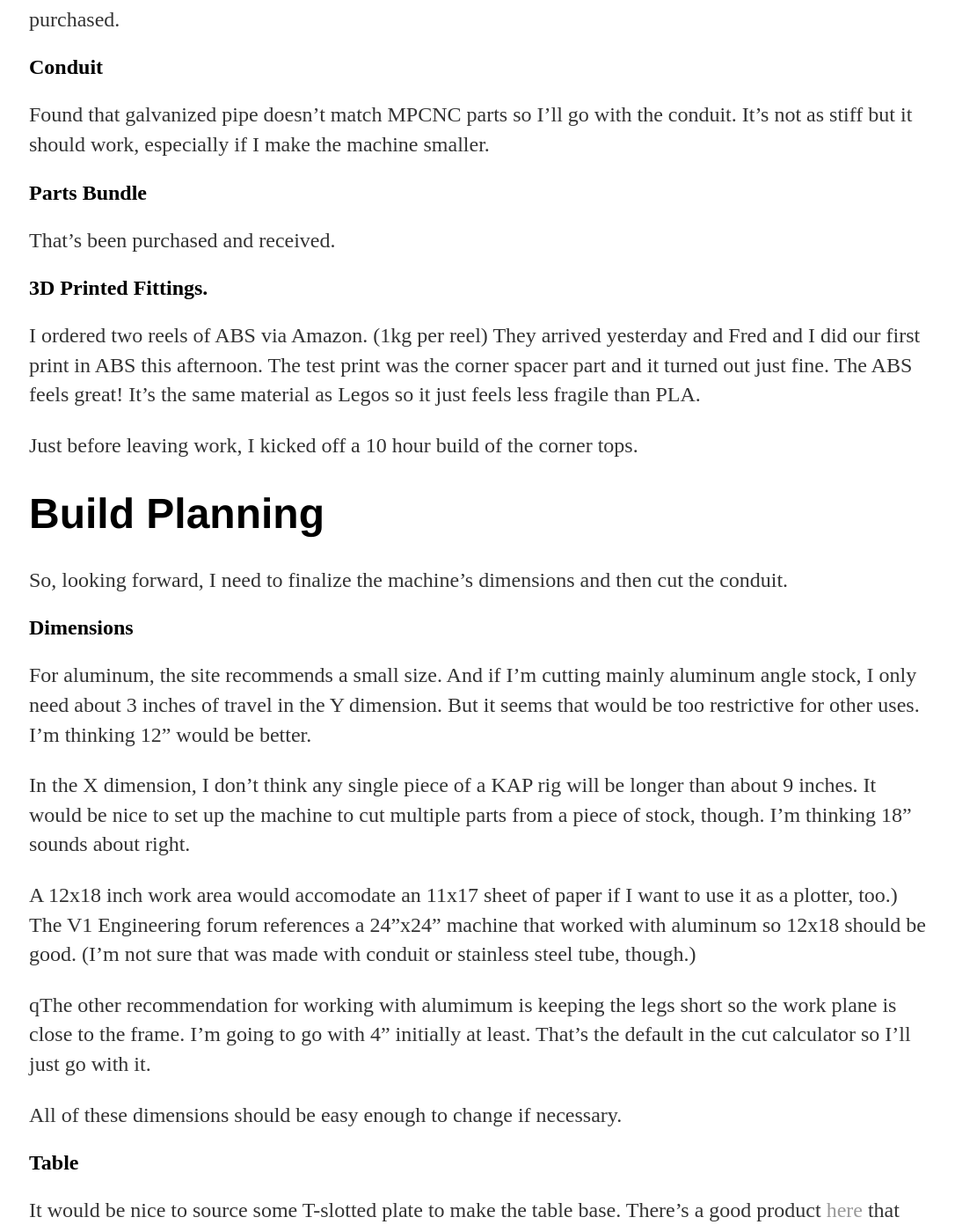
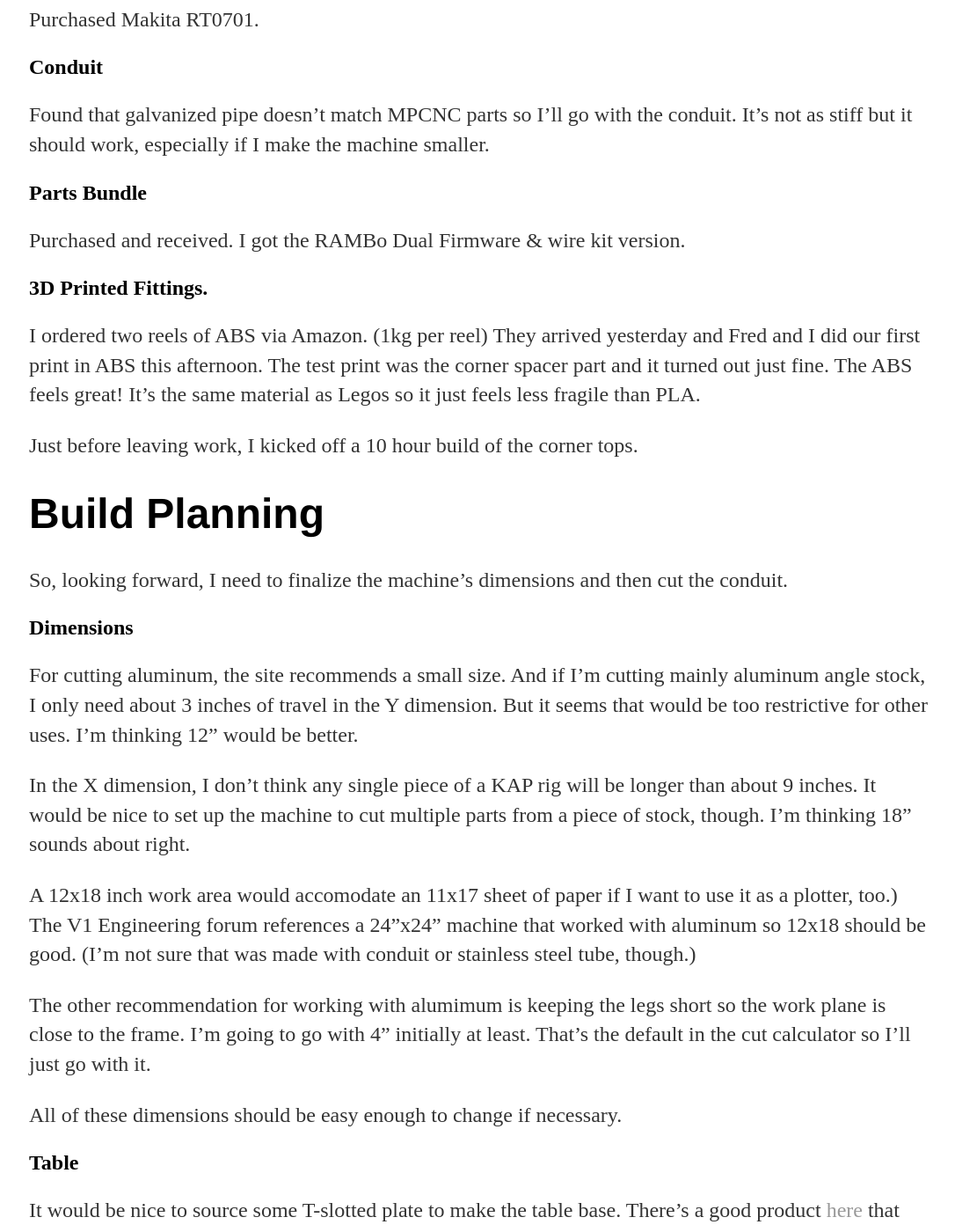
Before and after one commit to howtokap/howtokap.github.io, a Jekyll site: the page built from _posts/2018-04-24-MPCNC-Progress.md, in a window 1280 px wide and 1400 px high, scrolled down 633 px. Shown: the whole window at 88% size, without its empty margins (95-1181 px from the left). Built offline with Jekyll 4.4.1, drawn with Linux system fonts in a browser that asks for light colours.

Commit message:
Editing today's post.

```diff
--- a/_posts/2018-04-24-MPCNC-Progress.md
+++ b/_posts/2018-04-24-MPCNC-Progress.md
@@ -10,7 +10,7 @@ The MPCNC build is going forward.  Here's what's happening.
 
 ## Spindle
 
-purchased.
+Purchased Makita RT0701.
 
 ## Conduit
 
@@ -20,7 +20,7 @@ especially if I make the machine smaller.
 
 ## Parts Bundle
 
-That's been purchased and received.
+Purchased and received.  I got the RAMBo Dual Firmware & wire kit version.
 
 ## 3D Printed Fittings.
 
@@ -39,10 +39,10 @@ then cut the conduit.
 
 ## Dimensions
 
-For aluminum, the site recommends a small size.
-And if I'm cutting mainly aluminum angle stock, I only need about 3
-inches of travel in the Y dimension.  But it seems that would be too
-restrictive for other uses.  I'm thinking 12" would be better.
+For cutting aluminum, the site recommends a small size.  And if I'm
+cutting mainly aluminum angle stock, I only need about 3 inches of
+travel in the Y dimension.  But it seems that would be too restrictive
+for other uses.  I'm thinking 12" would be better.
 
 In the X dimension, I don't think any single piece of a KAP rig will
 be longer than about 9 inches.  It would be nice to set up the machine
@@ -55,10 +55,10 @@ references a 24"x24" machine that worked with aluminum so 12x18 should
 be good.  (I'm not sure that was made with conduit or stainless steel
 tube, though.)
 
-qThe other recommendation for working with alumimum is
-keeping the legs short so the work plane is close to the frame.  I'm
-going to go with 4" initially at least.  That's the default in the cut
-calculator so I'll just go with it.
+The other recommendation for working with alumimum is keeping the legs
+short so the work plane is close to the frame.  I'm going to go with
+4" initially at least.  That's the default in the cut calculator so
+I'll just go with it.
 
 All of these dimensions should be easy enough to change if necessary.
 
```
